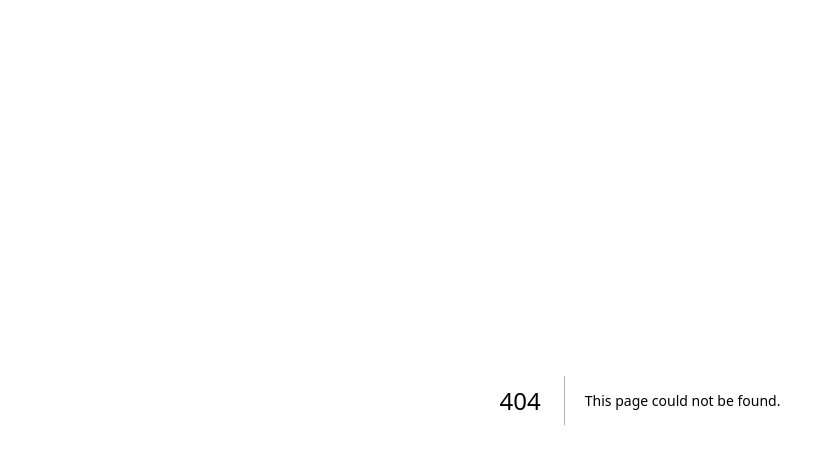
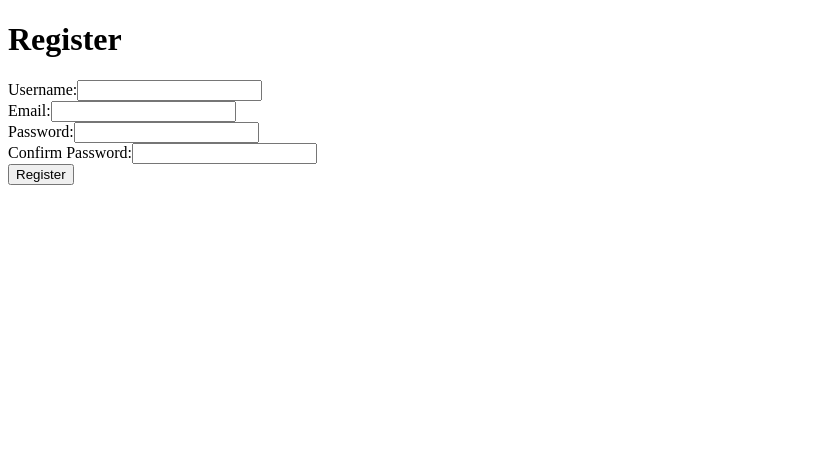
Before and after one commit to HectornsGit/FreedayQuiz_front, a Next.js app: page /register in a window 1280 px wide. Before the commit this address had no page. Shown: the top 464 px of the page, without its empty margins (0-835 px from the left). Built offline with nearby package versions, Linux system fonts and the light colour scheme.

Commit message:
register

```diff
--- /dev/null
+++ b/src/app/components/register.form.js
@@ -0,0 +1,64 @@
+import { useState } from "react";
+
+function Register() {
+  const [username, setUsername] = useState("");
+  const [email, setEmail] = useState("");
+  const [password, setPassword] = useState("");
+  const [confirmPassword, setConfirmPassword] = useState("");
+
+  const handleSubmit = (e) => {
+    e.preventDefault();
+    // Add your registration logic here
+    console.log("Username:", username);
+    console.log("Email:", email);
+    console.log("Password:", password);
+    console.log("Confirm Password:", confirmPassword);
+  };
+
+  return (
+    <div>
+      <h1>Register</h1>
+      <form onSubmit={handleSubmit}>
+        <div>
+          <label>Username:</label>
+          <input
+            type="text"
+            value={username}
+            onChange={(e) => setUsername(e.target.value)}
+            required
+          />
+        </div>
+        <div>
+          <label>Email:</label>
+          <input
+            type="email"
+            value={email}
+            onChange={(e) => setEmail(e.target.value)}
+            required
+          />
+        </div>
+        <div>
+          <label>Password:</label>
+          <input
+            type="password"
+            value={password}
+            onChange={(e) => setPassword(e.target.value)}
+            required
+          />
+        </div>
+        <div>
+          <label>Confirm Password:</label>
+          <input
+            type="password"
+            value={confirmPassword}
+            onChange={(e) => setConfirmPassword(e.target.value)}
+            required
+          />
+        </div>
+        <button type="submit">Register</button>
+      </form>
+    </div>
+  );
+}
+
+export default Register;
--- /dev/null
+++ b/src/pages/register.js
@@ -0,0 +1,7 @@
+import Register from "../app/components/register.form";
+
+function RegisterPage() {
+  return <Register />;
+}
+
+export default RegisterPage;
```
Also changed, not shown: src/app/components/sidebar.jsx (added, +25 -0 lines), .eslintrc.json, src/app/styles/sidebar.css (added).
